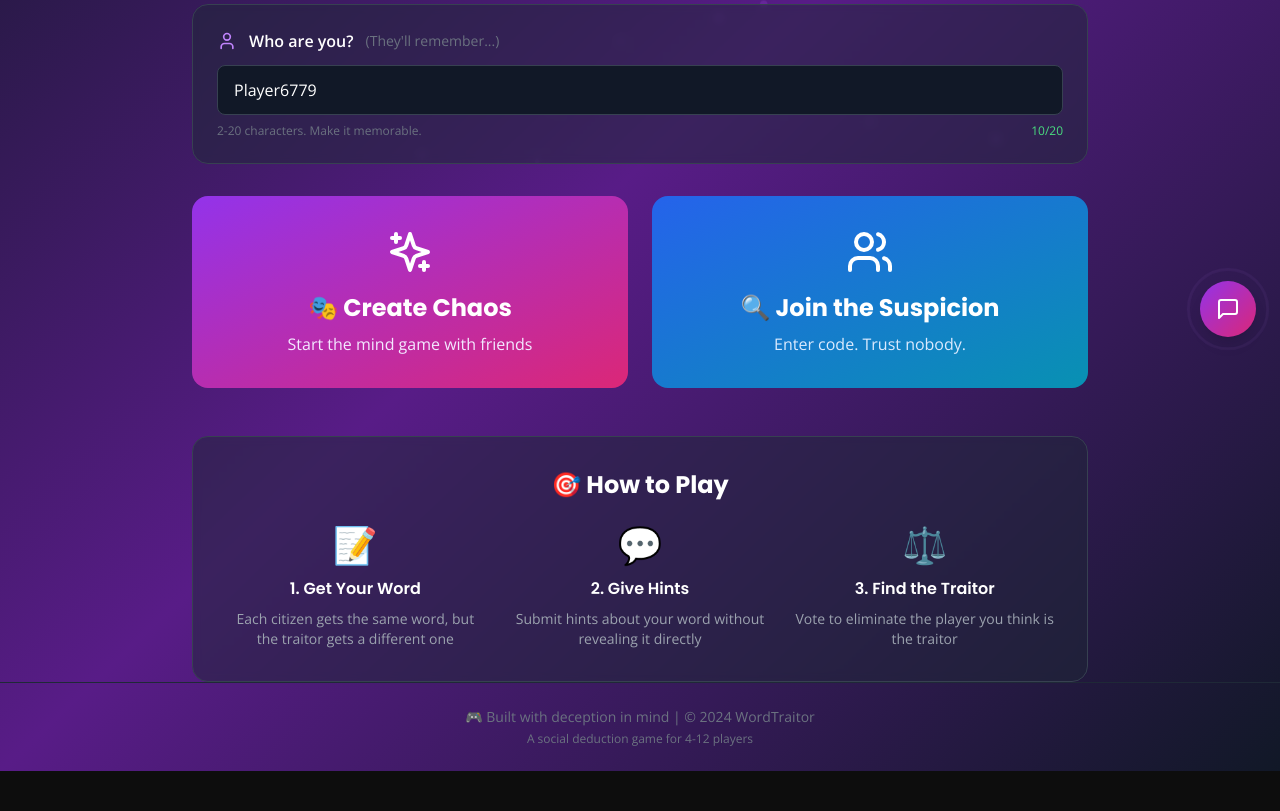
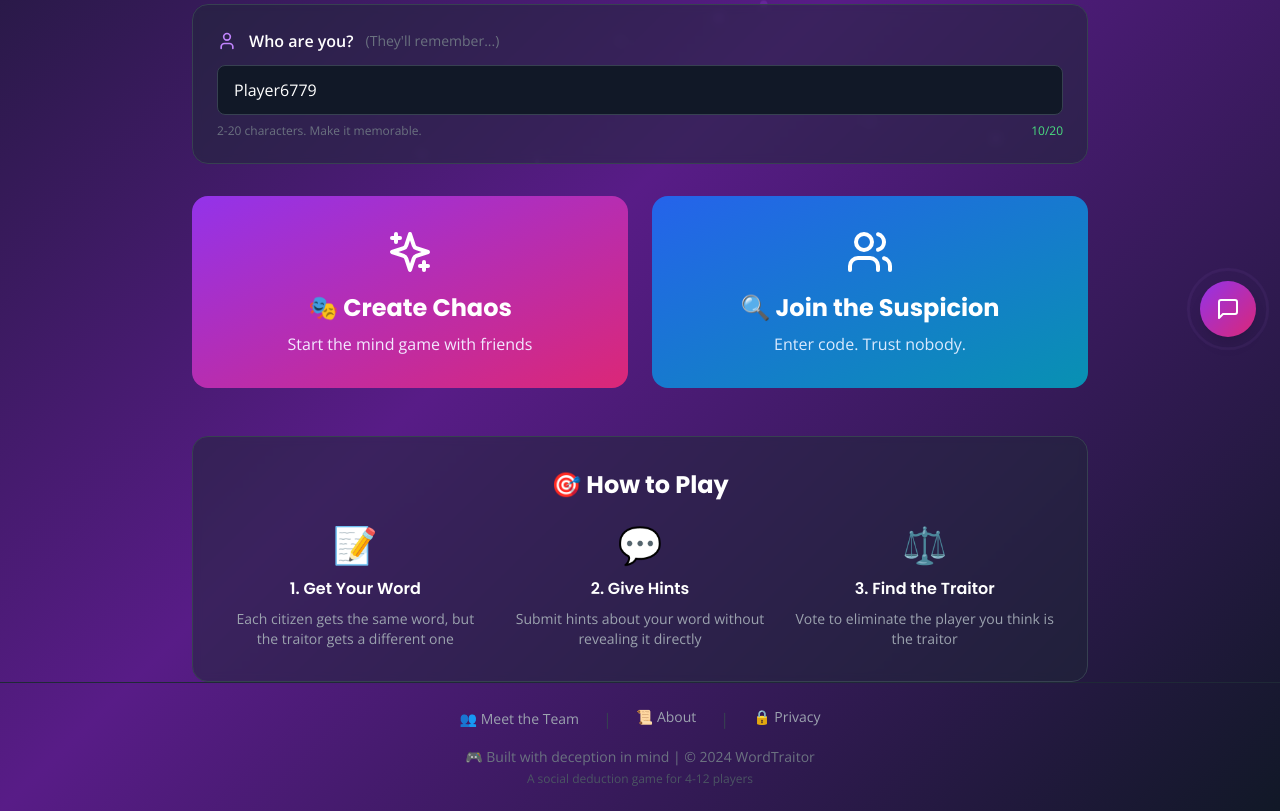
Before and after one commit to ayushtiwari18/wordtraitor, a React (Vite) app: page / in a window 1280 px wide. Shown: the part 439-1250 px from the top of the page. Before the commit the page ends 1210 px from the top, so only its background shows below. Built offline with nearby package versions, Linux system fonts and the light colour scheme; no server answers.

Commit message:
👥 Add Developers page link to Home footer
- Add Team/About/Privacy links in footer
- Links to /developers page
- Maintains existing design

```diff
--- a/src/app/pages/Home.jsx
+++ b/src/app/pages/Home.jsx
@@ -360,10 +360,39 @@
         </div>
       </div>
 
-      {/* Footer */}
-      <footer className="relative z-10 p-6 text-center text-gray-500 text-sm border-t border-gray-800">
-        <p>🎮 Built with deception in mind | © 2024 WordTraitor</p>
-        <p className="mt-1 text-xs">A social deduction game for 4-12 players</p>
+      {/* Footer - ENHANCED with links */}
+      <footer className="relative z-10 p-6 border-t border-gray-800">
+        <div className="max-w-4xl mx-auto">
+          {/* Links */}
+          <div className="flex justify-center gap-6 mb-4">
+            <button
+              onClick={() => navigate('/developers')}
+              className="text-gray-400 hover:text-purple-400 transition-colors text-sm font-medium"
+            >
+              👥 Meet the Team
+            </button>
+            <span className="text-gray-700">|</span>
+            <a
+              href="#"
+              className="text-gray-400 hover:text-purple-400 transition-colors text-sm font-medium"
+            >
+              📜 About
+            </a>
+            <span className="text-gray-700">|</span>
+            <a
+              href="#"
+              className="text-gray-400 hover:text-purple-400 transition-colors text-sm font-medium"
+            >
+              🔒 Privacy
+            </a>
+          </div>
+
+          {/* Copyright */}
+          <div className="text-center">
+            <p className="text-gray-500 text-sm">🎮 Built with deception in mind | © 2024 WordTraitor</p>
+            <p className="mt-1 text-xs text-gray-600">A social deduction game for 4-12 players</p>
+          </div>
+        </div>
       </footer>
 
       {/* Join Room Modal - Same as before */}
```
